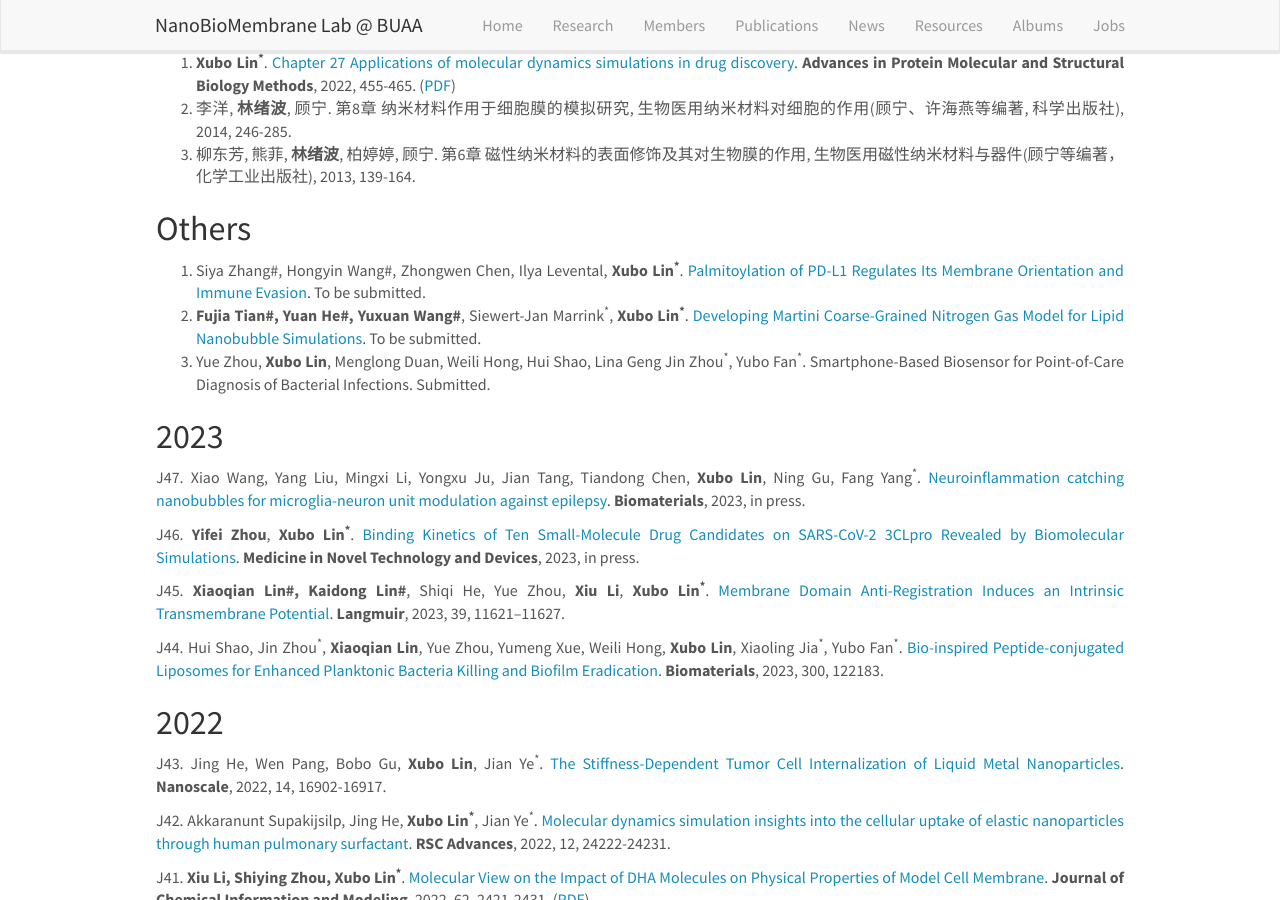
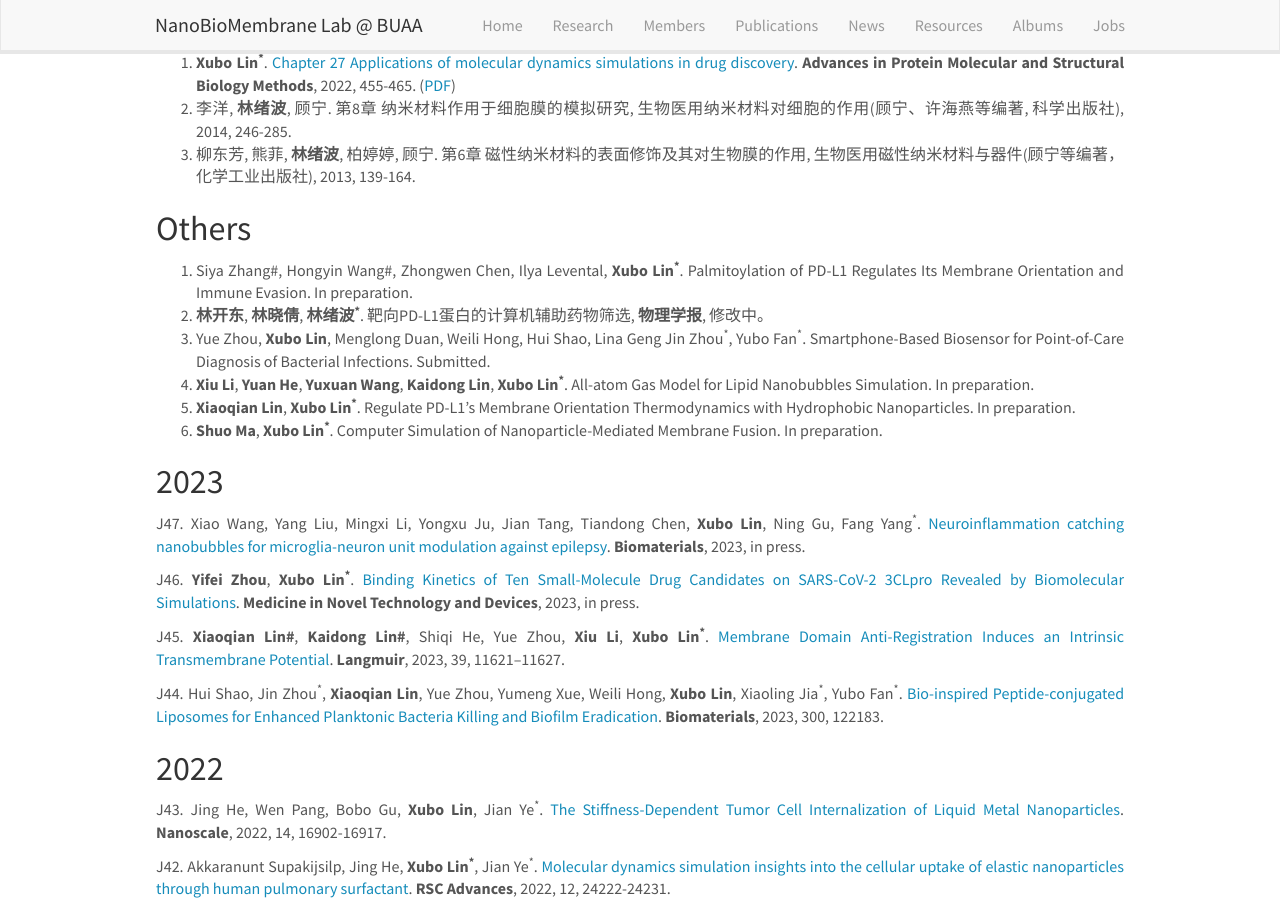
Before and after one commit to linxubo/linxubo.github.io, a Jekyll site: the page built from _pages/publications.md, in a window 1280 px wide and 900 px high, scrolled down 224 px. Built offline with Jekyll 4.4.1, drawn with Linux system fonts in a browser that asks for light colours; nearby versions of some CDN libraries; a script that is not in the unit is left out.

Commit message:
Update publications.md

```diff
--- a/_pages/publications.md
+++ b/_pages/publications.md
@@ -16,16 +16,19 @@ Jump to: **[Book Chapters](#Book Chapters), [Others](#Others), [2023](#2023), [2
 3.	柳东芳, 熊菲, **林绪波**, 柏婷婷, 顾宁. 第6章 磁性纳米材料的表面修饰及其对生物膜的作用, 生物医用磁性纳米材料与器件(顾宁等编著，化学工业出版社), 2013, 139-164.
 
 ## Others
-1. Siya Zhang#, Hongyin Wang#, Zhongwen Chen, Ilya Levental, **Xubo Lin<sup>*</sup>**. [Palmitoylation of PD-L1 Regulates Its Membrane Orientation and Immune Evasion](https://www.biorxiv.org/content/10.1101/2021.10.17.464736.abstract). To be submitted.
-2. **Fujia Tian#, Yuan He#, Yuxuan Wang#**, Siewert-Jan Marrink<sup>*</sup>, **Xubo Lin<sup>*</sup>**. [Developing Martini Coarse-Grained Nitrogen Gas Model for Lipid Nanobubble Simulations](http://dx.doi.org/10.26434/chemrxiv.13591283). To be submitted.
+1. Siya Zhang#, Hongyin Wang#, Zhongwen Chen, Ilya Levental, **Xubo Lin<sup>*</sup>**. Palmitoylation of PD-L1 Regulates Its Membrane Orientation and Immune Evasion. In preparation.
+2. **林开东**, **林晓倩**, **林绪波<sup>*</sup>**. 靶向PD-L1蛋白的计算机辅助药物筛选, **物理学报**, 修改中。
 3. Yue Zhou, **Xubo Lin**, Menglong Duan, Weili Hong, Hui Shao, Lina Geng Jin Zhou<sup>*</sup>, Yubo Fan<sup>*</sup>. Smartphone-Based Biosensor for Point-of-Care Diagnosis of Bacterial Infections. Submitted.
+4. **Xiu Li**, **Yuan He**, **Yuxuan Wang**, **Kaidong Lin**, **Xubo Lin<sup>*</sup>**. All-atom Gas Model for Lipid Nanobubbles Simulation. In preparation.
+5. **Xiaoqian Lin**, **Xubo Lin<sup>*</sup>**. Regulate PD-L1’s Membrane Orientation Thermodynamics with Hydrophobic Nanoparticles. In preparation.
+6. **Shuo Ma**, **Xubo Lin<sup>*</sup>**. Computer Simulation of Nanoparticle-Mediated Membrane Fusion. In preparation.
 
 ## 2023
 J47. Xiao Wang, Yang Liu, Mingxi Li, Yongxu Ju, Jian Tang, Tiandong Chen, **Xubo Lin**, Ning Gu, Fang Yang<sup>*</sup>. [Neuroinflammation catching nanobubbles for microglia-neuron unit modulation against epilepsy](https://doi.org/10.1016/j.biomaterials.2023.122302). **Biomaterials**, 2023, in press.
 
 J46. **Yifei Zhou**, **Xubo Lin<sup>*</sup>**. [Binding Kinetics of Ten Small-Molecule Drug Candidates on SARS-CoV-2 3CLpro Revealed by Biomolecular Simulations](https://doi.org/10.1016/j.medntd.2023.100257). **Medicine in Novel Technology and Devices**, 2023, in press.
 
-J45. **Xiaoqian Lin#, Kaidong Lin#**, Shiqi He, Yue Zhou, **Xiu Li**, **Xubo Lin<sup>*</sup>**. [Membrane Domain Anti-Registration Induces an Intrinsic Transmembrane Potential](https://doi.org/10.1021/acs.langmuir.3c01137). **Langmuir**, 2023, 39, 11621–11627.
+J45. **Xiaoqian Lin#**, **Kaidong Lin#**, Shiqi He, Yue Zhou, **Xiu Li**, **Xubo Lin<sup>*</sup>**. [Membrane Domain Anti-Registration Induces an Intrinsic Transmembrane Potential](https://doi.org/10.1021/acs.langmuir.3c01137). **Langmuir**, 2023, 39, 11621–11627.
 
 J44. Hui Shao, Jin Zhou<sup>*</sup>, **Xiaoqian Lin**, Yue Zhou, Yumeng Xue, Weili Hong, **Xubo Lin**, Xiaoling Jia<sup>*</sup>, Yubo Fan<sup>*</sup>. [Bio-inspired Peptide-conjugated Liposomes for Enhanced Planktonic Bacteria Killing and Biofilm Eradication](https://doi.org/10.1016/j.biomaterials.2023.122183). **Biomaterials**, 2023, 300, 122183.
 
```
